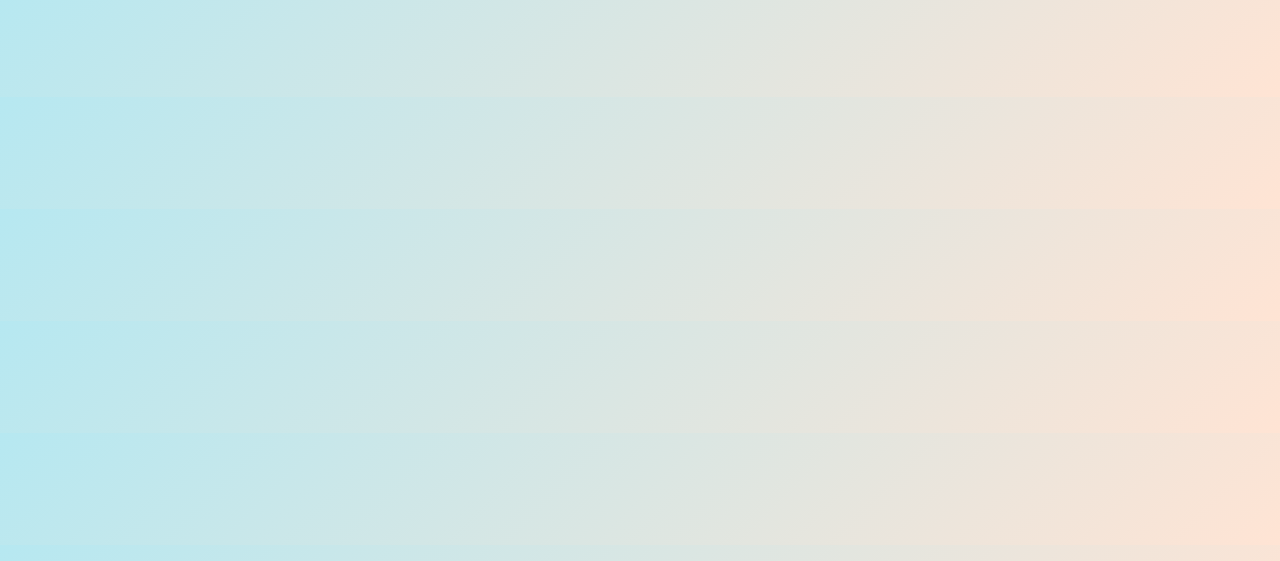
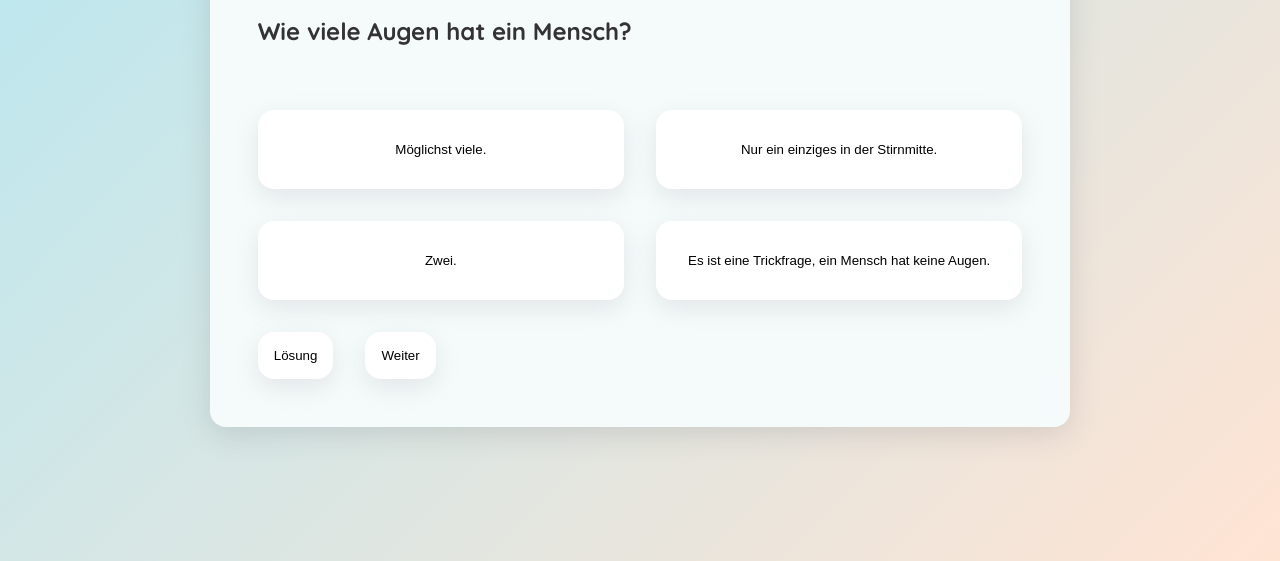
Before and after one commit to BaraDroid/quizapp2.0, a plain HTML site: page index.html in a window 1280 px wide. Shown: the part 239-800 px from the top of the page. Drawn offline with Linux system fonts and the light colour scheme.

Commit message:
style: good and bad answer

```diff
--- a/style.css
+++ b/style.css
@@ -7,8 +7,11 @@
     scroll-behavior: smooth;
     --gradient-dark: #B6E8F1;
     --gradient-bright: #FFE4D4;
-    --call-to-action: #FF6B6B;
+    --call-to-action: #fce38a;
     --text-color: #333333;
+    --tab-bgr: #f5fafa;
+    --bad-answer: #ff6b6b;
+    --good-answer: #58D68D;
 }
 
 @font-face {
@@ -20,7 +23,8 @@ button {
     cursor: pointer;
 }
 
-body {
+html {
+    height: 100%;
     font-family: 'Quicksand';
     color: var(--text-color);
     background-color: var(--gradient-dark);
@@ -31,7 +35,70 @@ body {
 
 .wrapper {
     height: 100%;
+    width: 100%;
     max-width: 1200px;
     display: grid;
     place-items: center;
 }
+
+.quiz_tab {
+    height: 100%;
+    background-color: var(--tab-bgr);
+    border-radius: 1rem;
+    padding: 3rem;
+    box-shadow: rgba(100, 100, 111, 0.2) 0px 7px 29px 0px;
+    display: flex;
+    flex-direction: column;
+}
+
+#question {
+    padding: 2rem 0;
+}
+
+.answer_container {
+    display: grid;
+    grid-template-columns: 1fr 1fr;
+    grid-template-rows: 1fr 1fr;
+    gap: 2rem;
+    place-items: center;
+    padding: 2rem 0;
+}
+
+.one_answer {
+    height: 100%;
+    width: 100%;
+    background-color: white;
+    border: unset;
+    border-radius: 1rem;
+    padding: 2rem;
+    box-shadow: rgba(149, 157, 165, 0.2) 0px 8px 24px;
+}
+
+.one_answer:hover {
+    background-color: var(--call-to-action);
+}
+
+.button_bar {
+    display: flex;
+    gap: 2rem;
+}
+
+.action_button {
+    background-color: white;
+    border: unset;
+    border-radius: 1rem;
+    padding: 1rem;
+    box-shadow: rgba(149, 157, 165, 0.2) 0px 8px 24px;
+}
+
+.action_button:hover {
+    background-color: var(--gradient-dark);
+}
+
+.correct_answer {
+    background-color: var(--good-answer);
+}
+
+.incorrect_answer {
+    background-color: var(--bad-answer);
+}
```
